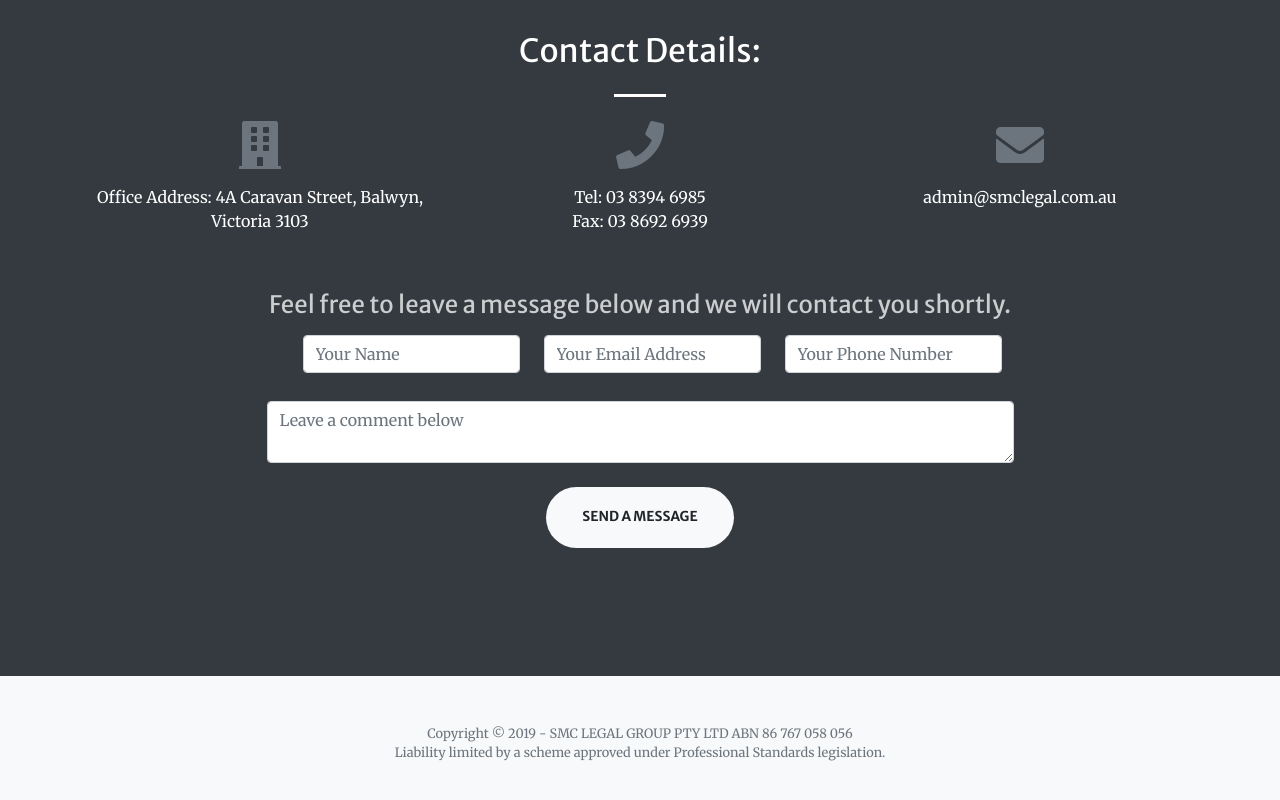
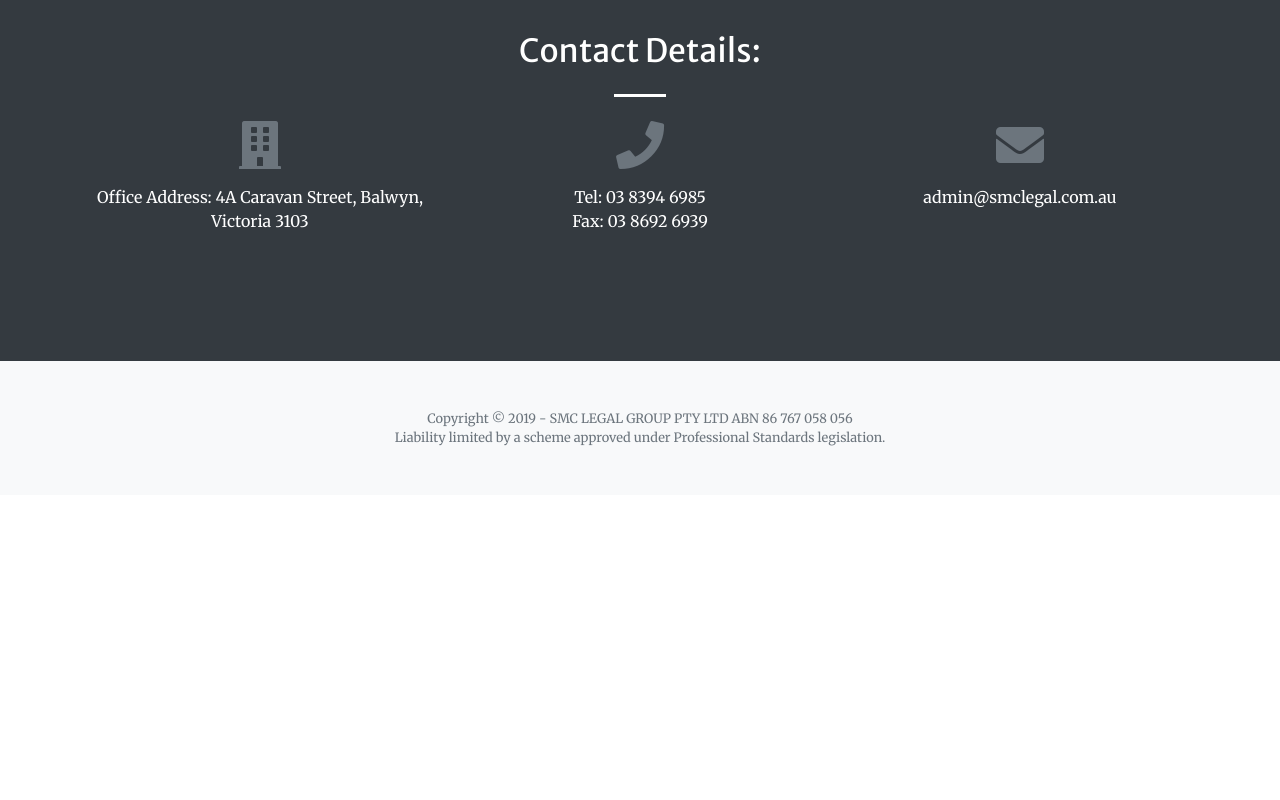
Before and after one commit to smclegalau/smclegalau.github.io, a website with bundled scripts: page index.html in a window 1280 px wide. Shown: the part 2831-3631 px from the top of the page. After the commit the page ends 3326 px from the top, so only its background shows below. Built offline with nearby package versions, Linux system fonts and the light colour scheme.

Commit message:
Update index.html

```diff
--- a/index.html
+++ b/index.html
@@ -205,11 +205,11 @@
         </div>
 
       </div>
-      <div class="text-center">
+      <!--<div class="text-center">
           <h4 class="text-white-75 mb-1"></br></br>Feel free to leave a message below and we will contact you shortly.</br></h4>
-      </div>
+      </div>-->
 
-      <div class="row justify-content-center">
+      <!--<div class="row justify-content-center">
           <form action="https://formspree.io/admin@smclegal.com.au" method="post">
             <table class="table table-borderless">
                 <tbody>
@@ -227,7 +227,7 @@
                <button class="btn btn-light btn-xl" style="border-color: #ffffff91;" type="submit">Send a message</button>
            </div></div>
          </form>
-         </div>
+         </div>-->
     </div>
 
   </section>
```
